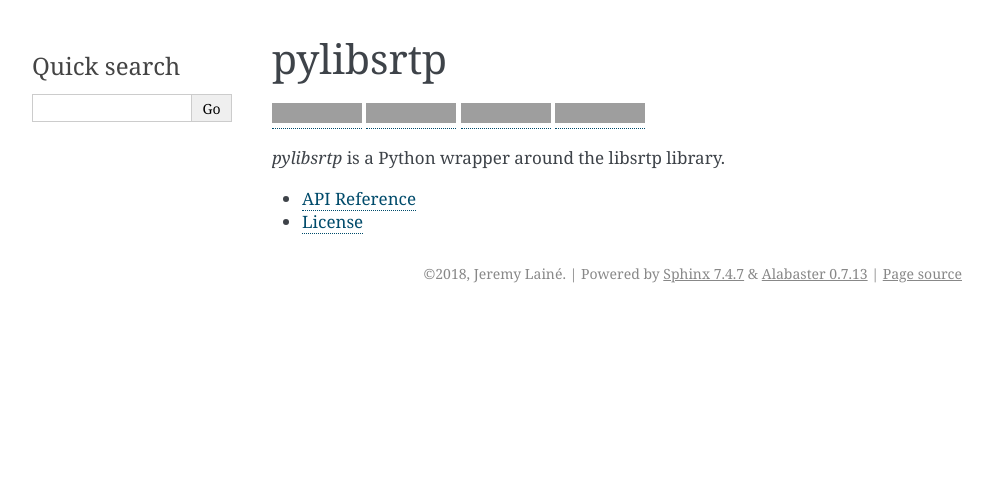
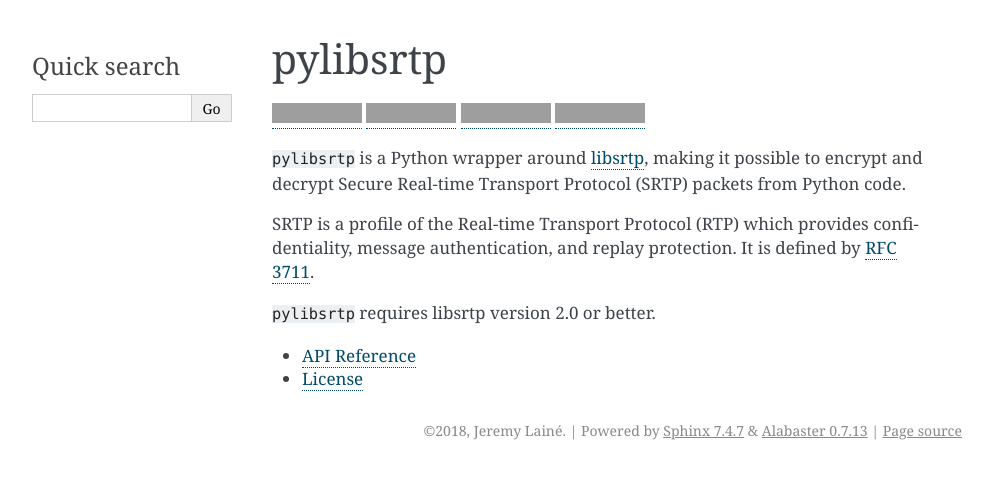
Before and after one commit to aiortc/pylibsrtp, a Sphinx documentation site: the page built from docs/index.rst, in a window 1280 px wide. Shown: the top 479 px of the page, without its empty margins (148-1141 px from the left). Built offline with Sphinx 7.4.7, drawn with Linux system fonts in a browser that asks for light colours; grey boxes are pictures that could not be loaded.

Commit message:
[docs] add some information about pylibsrtp

```diff
--- a/docs/index.rst
+++ b/docs/index.rst
@@ -15,7 +15,19 @@ pylibsrtp
 .. |pypi-wheel| image:: https://img.shields.io/pypi/wheel/pylibsrtp.svg
     :target: https://pypi.python.org/pypi/pylibsrtp
 
-`pylibsrtp` is a Python wrapper around the libsrtp library.
+``pylibsrtp`` is a Python wrapper around `libsrtp`_, making it possible to
+encrypt and decrypt Secure Real-time Transport Protocol (SRTP) packets from
+Python code.
+
+SRTP is a profile of the Real-time Transport Protocol (RTP) which provides
+confidentiality, message authentication, and replay protection. It is defined
+by `RFC 3711`_.
+
+``pylibsrtp`` requires libsrtp version 2.0 or better.
+
+.. _libsrtp: https://github.com/cisco/libsrtp
+
+.. _RFC 3711: https://tools.ietf.org/html/rfc3711
 
 .. toctree::
    :maxdepth: 2
```
Also changed, not shown: README.rst (+21 -2 lines).
